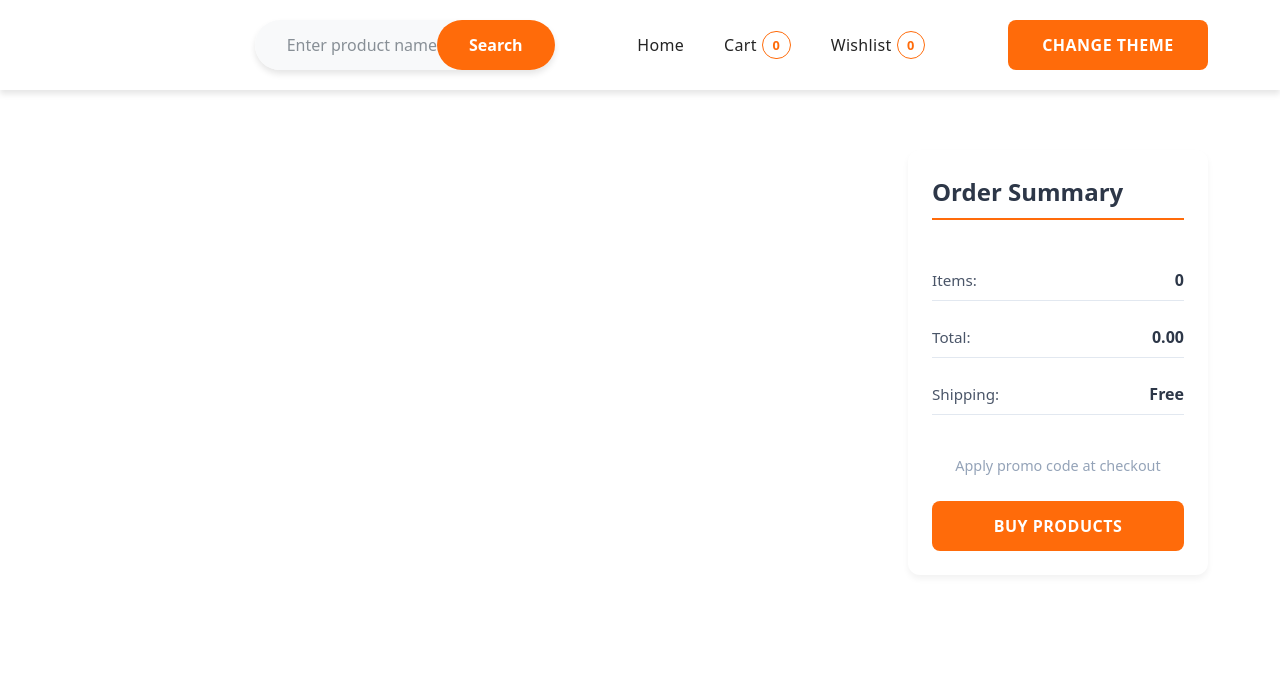
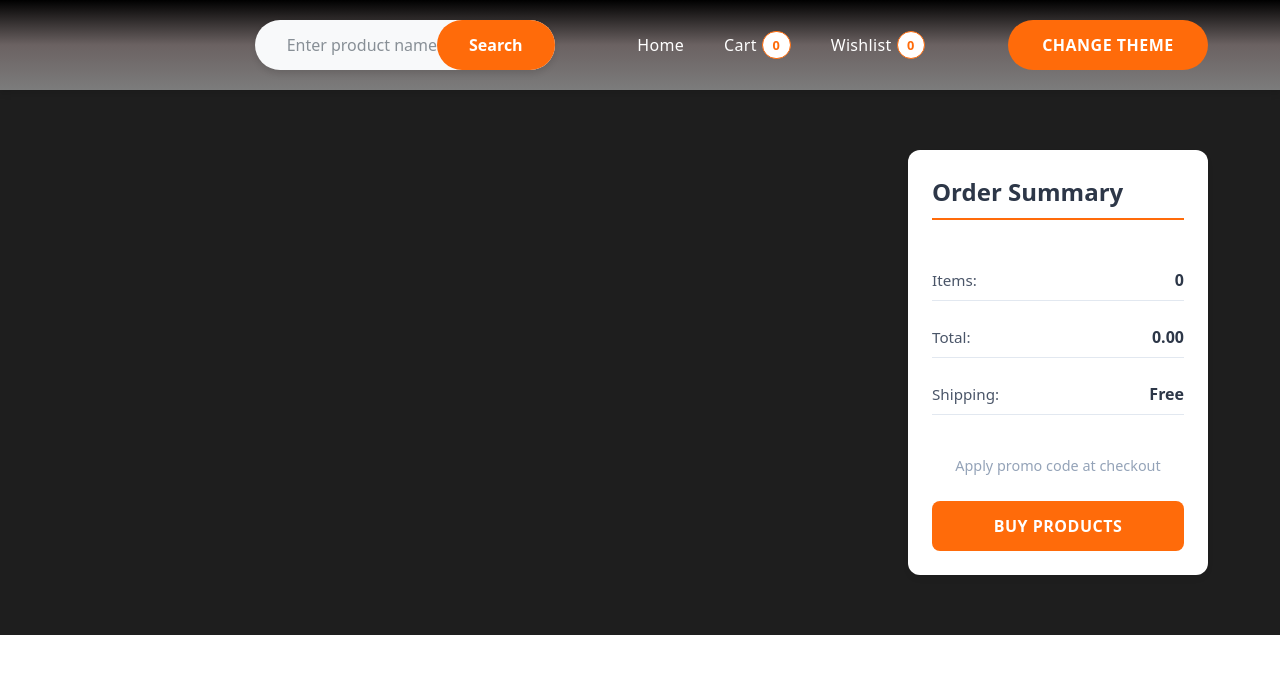
Before and after one commit to Viktor-Lyulchik/blended-js-06, a website built with Vite: page src/cart.html in a window 1280 px wide. Built offline with nearby package versions, Linux system fonts and the light colour scheme; what izitoast would draw is missing.

Commit message:
add dark theme

```diff
--- a/src/css/base.css
+++ b/src/css/base.css
@@ -15,3 +15,44 @@
   -moz-osx-font-smoothing: grayscale;
   -webkit-text-size-adjust: 100%;
 }
+
+/* Базові стилі */
+body {
+  transition: background-color 0.3s ease, color 0.3s ease;
+}
+
+/* Основна світла тема */
+/* body.theme-light {
+  background-color: #f0f0f0;
+  color: #333;
+}
+
+body.theme-light .header {
+  background-image: linear-gradient(270deg, #ffcc00, #ff9900, #ff6600);
+} */
+
+/* body.theme-light .task-list-item {
+  background-color: #fff8e1;
+  color: #333;
+  border: 1px solid #ffcc00;
+} */
+
+/* Темна тема */
+body.theme-dark {
+  background-color: #1e1e1e;
+  color: #ffffff;
+}
+
+body.theme-dark .header {
+  background-image: linear-gradient(0deg, #7c7c7c, #6b6262, #000);
+}
+/*
+body.theme-dark .logo__icon {
+  fill: #f0f0f0;
+} */
+/*
+body.theme-dark .task-list-item {
+  background-color: #333;
+  color: #fff;
+  border: 1px solid #ff6b0a;
+} */
--- a/src/css/products.css
+++ b/src/css/products.css
@@ -98,7 +98,7 @@
   background: #ff6b0a;
   cursor: pointer;
   border: none;
-  border-radius: 8px;
+  border-radius: 25px;
   transition: all 0.3s ease;
 
   &:hover {
@@ -128,7 +128,7 @@
   background: #ff6b0a;
   cursor: pointer;
   border: none;
-  border-radius: 8px;
+  border-radius: 25px;
   transition: all 0.3s ease;
 
   &:hover {
```
